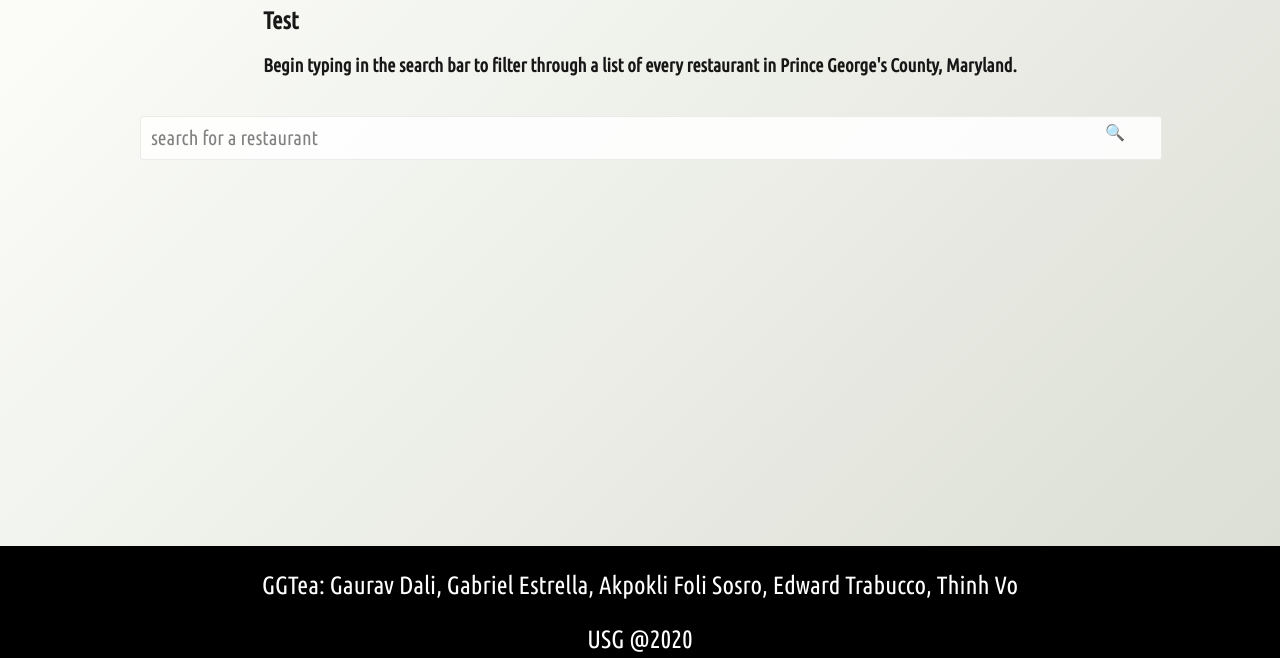
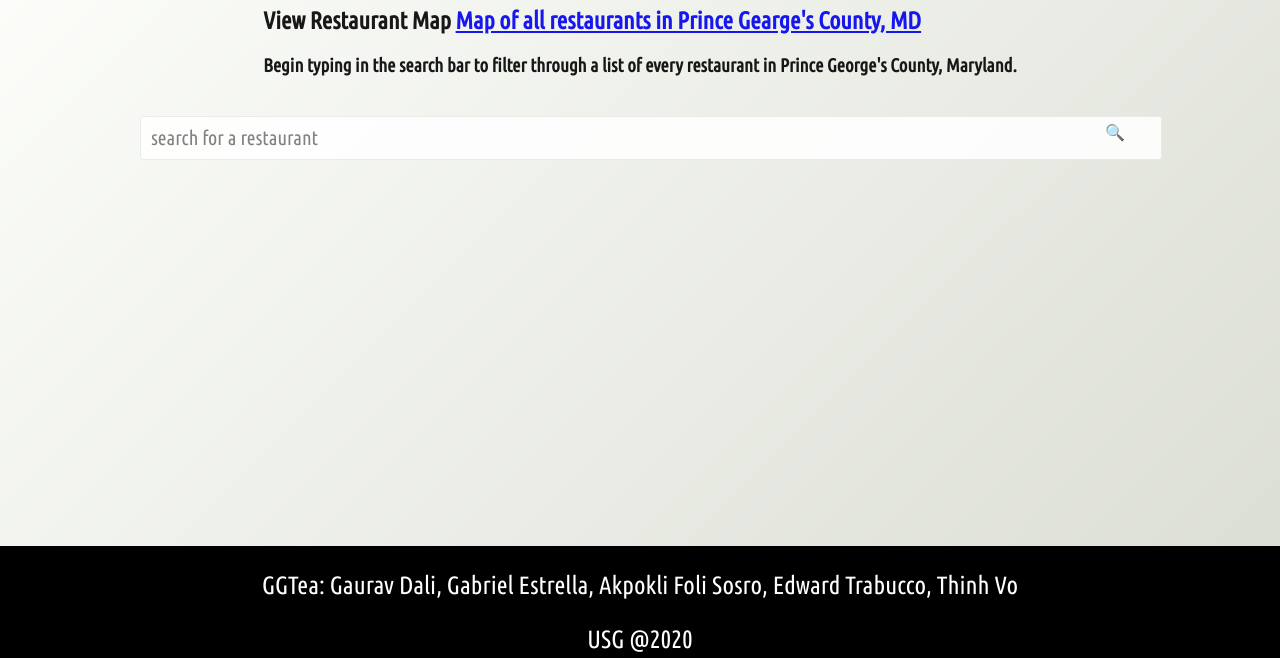
Before and after one commit to tvo1026/eatsafefood, a website: page public/search.html in a window 1280 px wide. Shown: the part 142-800 px from the top of the page. Drawn offline with nearby package versions, Linux system fonts and the light colour scheme; no server answers.

Commit message:
Update search.html

```diff
--- a/public/search.html
+++ b/public/search.html
@@ -30,7 +30,9 @@
                 <div id="intro" class="flex-container">
                     <div class="content">
                         <h1>Restaurant Search</h1>
-                        <h2>Test</h2>
+                        <h2>View Restaurant Map
+                            <a href="https://www.google.com/search?tbs=lf:1,lf_ui:9&tbm=lcl&sxsrf=ALeKk00QDQcrE5GkH-AGtw6j-rVS4Mmvjg:1607805157103&q=all+restaurants+and+fast+food+places+in+prince+george%27s+county+md&rflfq=1&num=10&ved=2ahUKEwjX9ob6pMntAhVkplkKHUc6D5wQtgN6BAgBEAc#rlfi=hd:;si:;mv:[[39.090816499999995,-76.69985439999999],[38.8390795,-77.0205178]];tbs:lrf:!1m4!1u3!2m2!3m1!1e1!1m4!1u2!2m2!2m1!1e1!1m4!1u1!2m2!1m1!1e1!1m4!1u1!2m2!1m1!1e2!1m4!1u22!2m2!21m1!1e1!2m1!1e2!2m1!1e1!2m1!1e3!3sIAE,lf:1,lf_ui:9" title="Restaurant Map">Map of all restaurants in Prince Gearge's County, MD</a>
+                        </h2>
                         <h3>Begin typing in the search bar to filter through a list of every restaurant in Prince George's County, Maryland.</h3>
                     </div>
                 </div>
```
